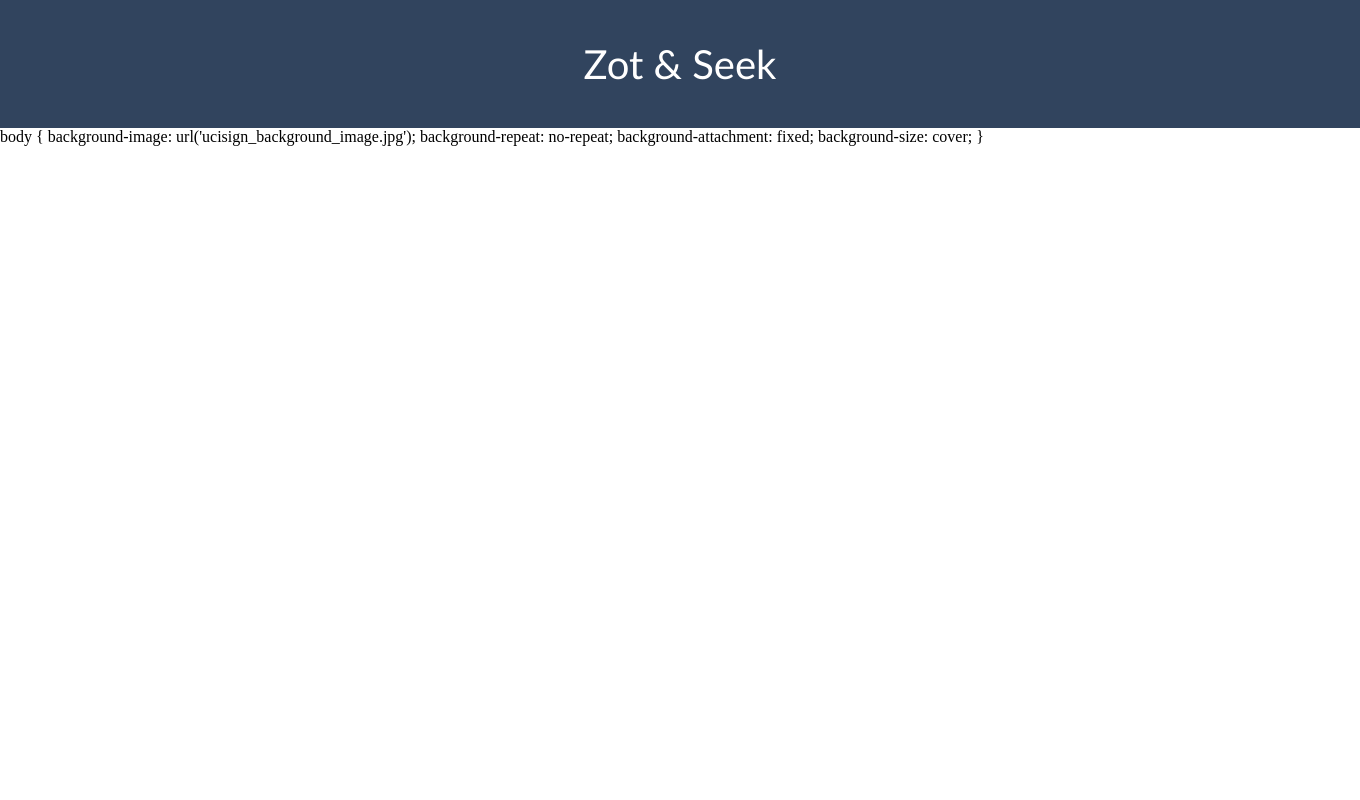
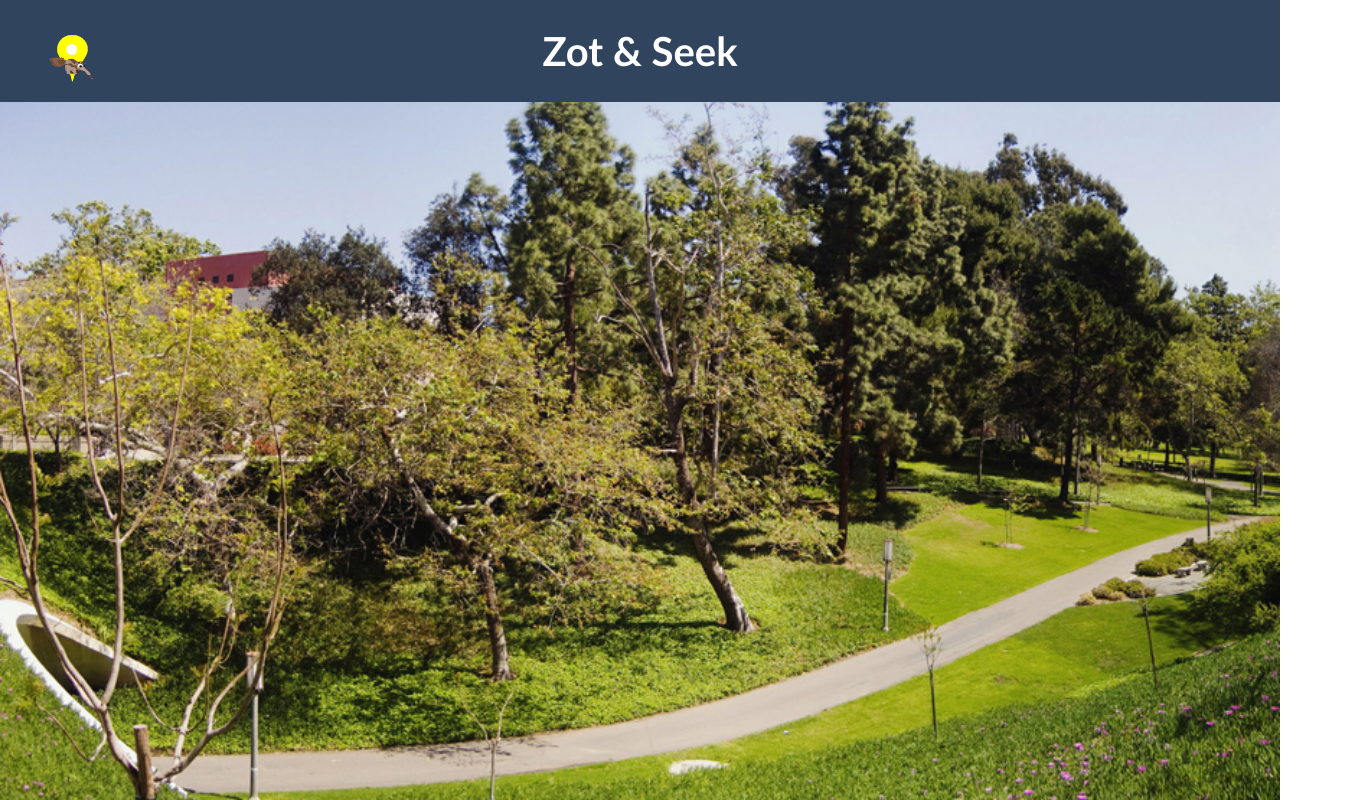
Before and after one commit to anishat17/webjam-2020, a website: page index.html in a window 1280 px wide. Shown: the whole page, 1360 px wide, since content can reach past the window. Drawn offline with nearby package versions, Linux system fonts and the light colour scheme.

Commit message:
fixed bar, added logo

```diff
--- a/index.html
+++ b/index.html
@@ -3,23 +3,24 @@
 
     <head>
         <link href="styles.css" rel="stylesheet" type="text/css"/>
-
     </head>
     <body>
         <div class = "top-bar">
-            <div class = "heading-text">Zot & Seek</div>
+            <h1 class="heading-text">Zot & Seek</h1>
         </div>
 
-        <div class
+        <div class="logo">
+            <img src="logo2.png" height="145" width="145">
+        </div>
 
         <style>
             body {
-              background-image: url('ucisign_background_image.jpg');
+              background-image: url("hess-13-irvine.jpg");
               background-repeat: no-repeat;
               background-attachment: fixed;
               background-size: cover;
             }
-            </style>
+        </style>
 
         <script src="https://ajax.googleapis.com/ajax/libs/jquery/3.5.1/jquery.min.js"></script>
     </body>
--- a/styles.css
+++ b/styles.css
@@ -3,19 +3,20 @@ body{
 }
 
 .top-bar{
-	padding: 40px;
-	background-color: #31445e;
-	min-width: 100%;
-    float: center;
-    justify-content: space-between;
-    align-content: center;
+    background-color: #31445E;
+    overflow: hidden;
+
 }
-.heading-text{
+.top-bar h1{
     color: white;
     text-align: center;
     font: bold;
 	font-family: Calibri;
     float: center;
-    font-size: 40px;
-
+    font-size:40px;
 }
+.logo{
+    position:fixed;
+	top: 0;
+	left: 0;
+}
```
Also changed, not shown: hess-13-irvine.jpg (added).
